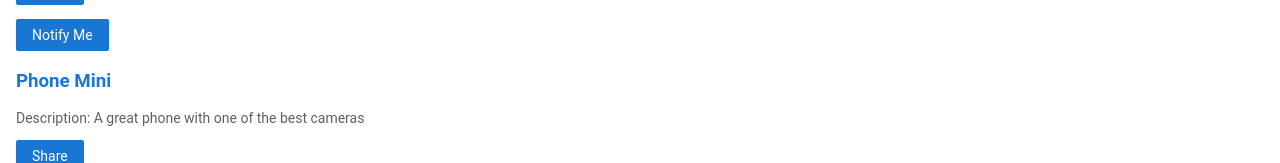
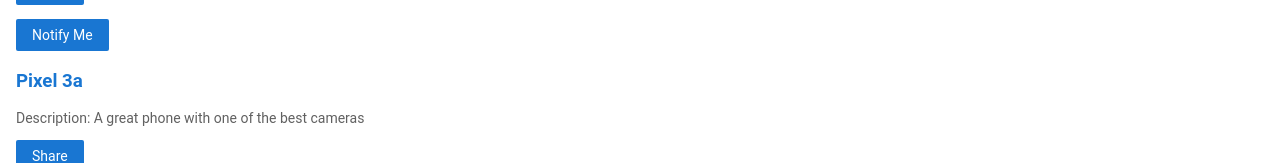
Before and after one commit to simonotter/angular-18yffw, an Angular app: page / in a window 1280 px wide. Shown: the part 225-388 px from the top of the page. Built offline with nearby package versions, Linux system fonts and the light colour scheme.

Commit message:
Updated products data store

```diff
--- a/src/app/products.ts
+++ b/src/app/products.ts
@@ -5,7 +5,7 @@
     description: 'A large phone with one of the best screens'
   },
   {
-    name: 'Phone Mini',
+    name: 'Pixel 3a',
     price: 699,
     description: 'A great phone with one of the best cameras'
   },
```
